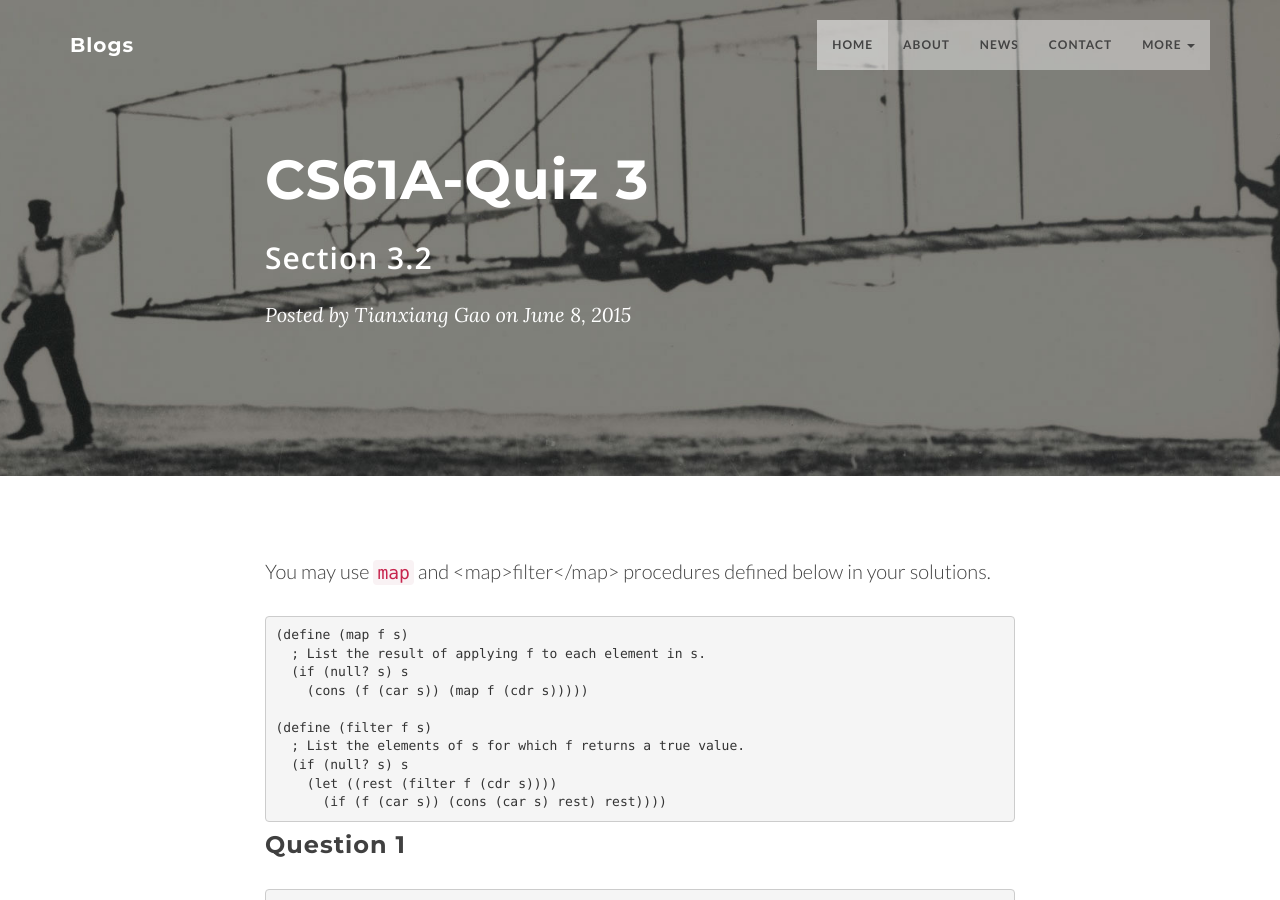
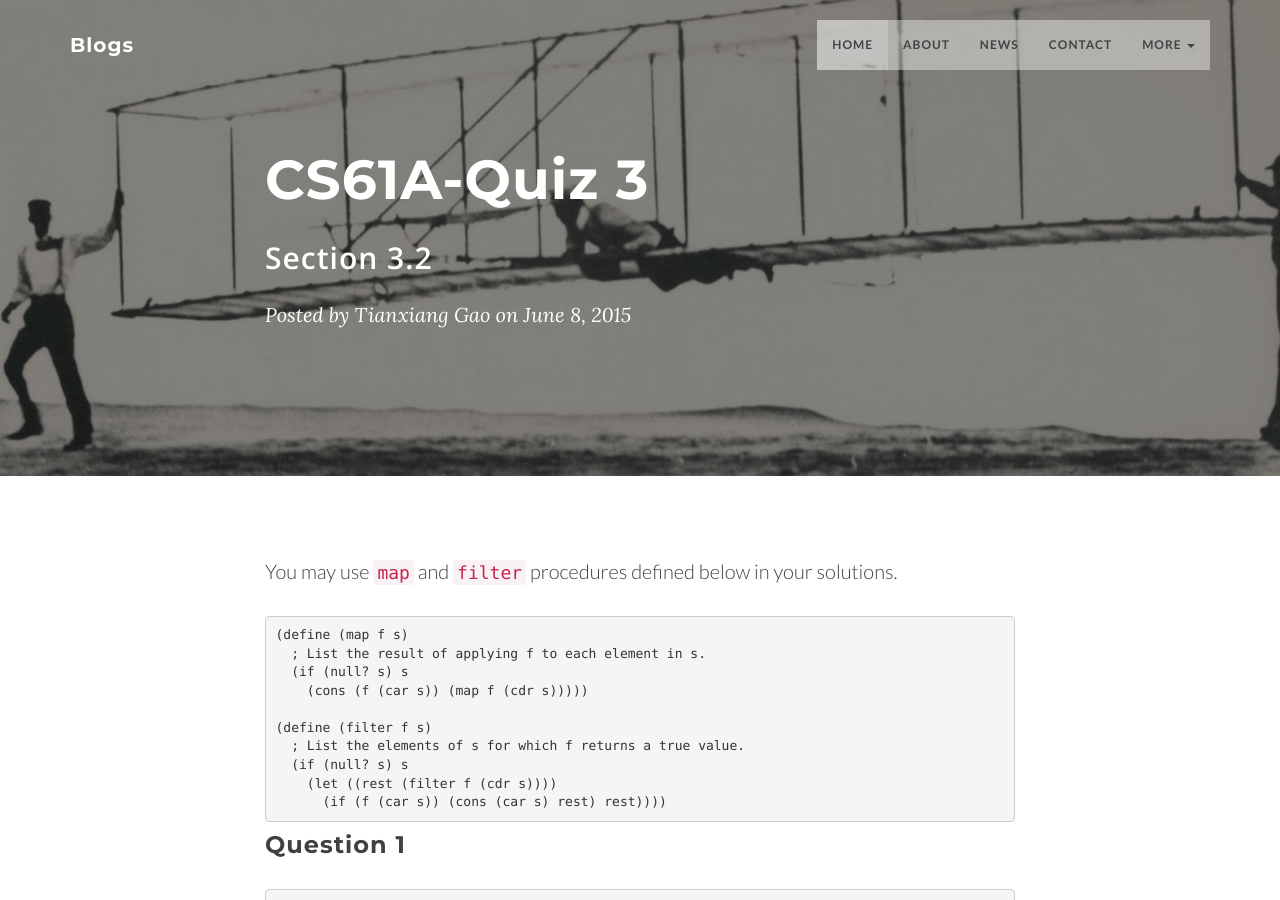
Before and after one commit to xuanix/blogs, a Jekyll site: the page built from _posts/2015-06-08-cs61a-quiz03.markdown, in a window 1280 px wide and 900 px high. Built offline with Jekyll 4.4.1, drawn with Linux system fonts in a browser that asks for light colours; nearby versions of some CDN libraries; comment, search, counter and statistics services are not loaded.

Commit message:
fixed bug

```diff
--- a/_posts/2015-06-08-cs61a-quiz03.markdown
+++ b/_posts/2015-06-08-cs61a-quiz03.markdown
@@ -6,7 +6,7 @@
 date: "Jun 8, 2015"
 header-img: "img/post-bg-02.jpg"
 ---
-You may use <code>map</code> and <map>filter</map> procedures defined below in your solutions.
+You may use <code>map</code> and <code>filter</code> procedures defined below in your solutions.
 <pre><code>(define (map f s)
   ; List the result of applying f to each element in s.
   (if (null? s) s
```
